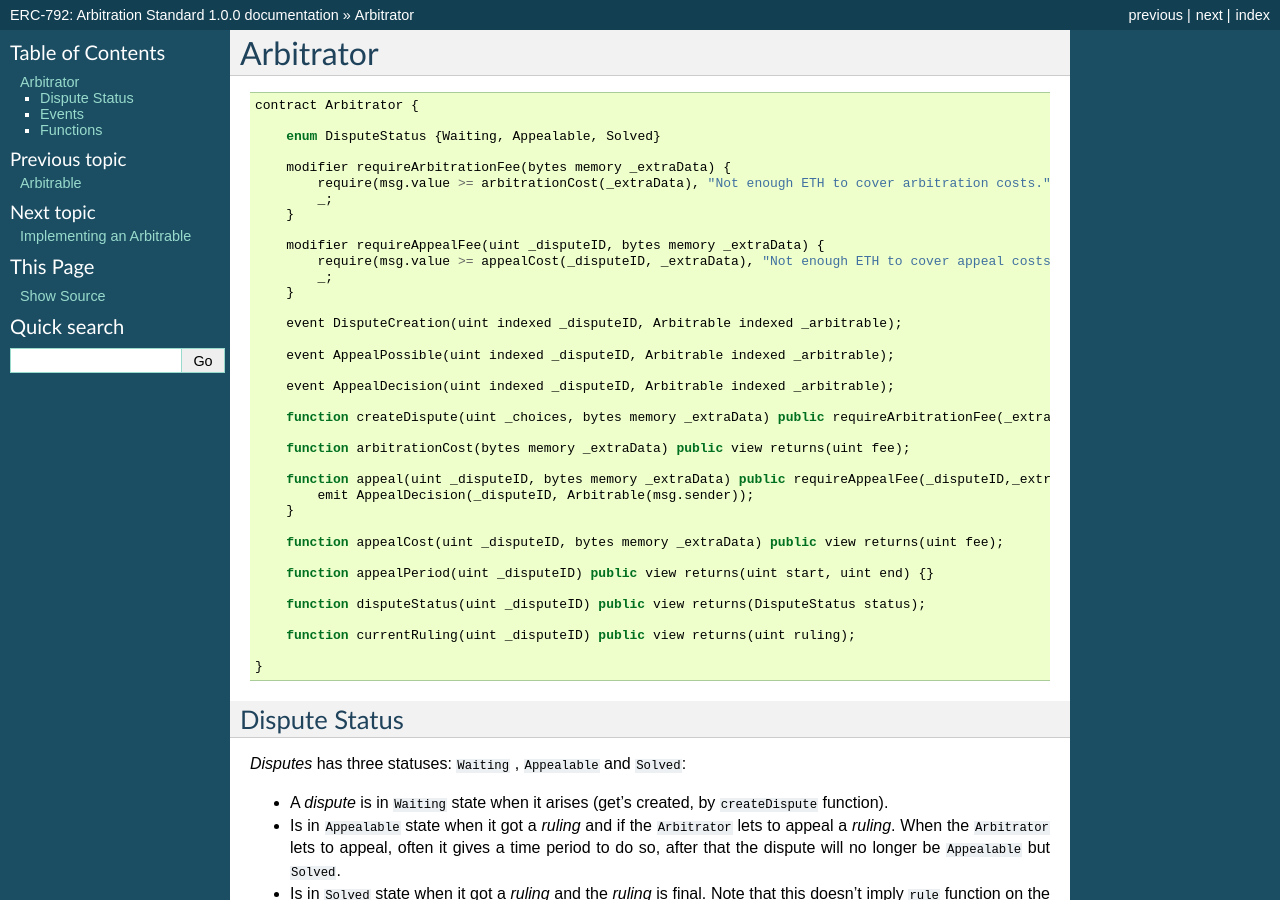
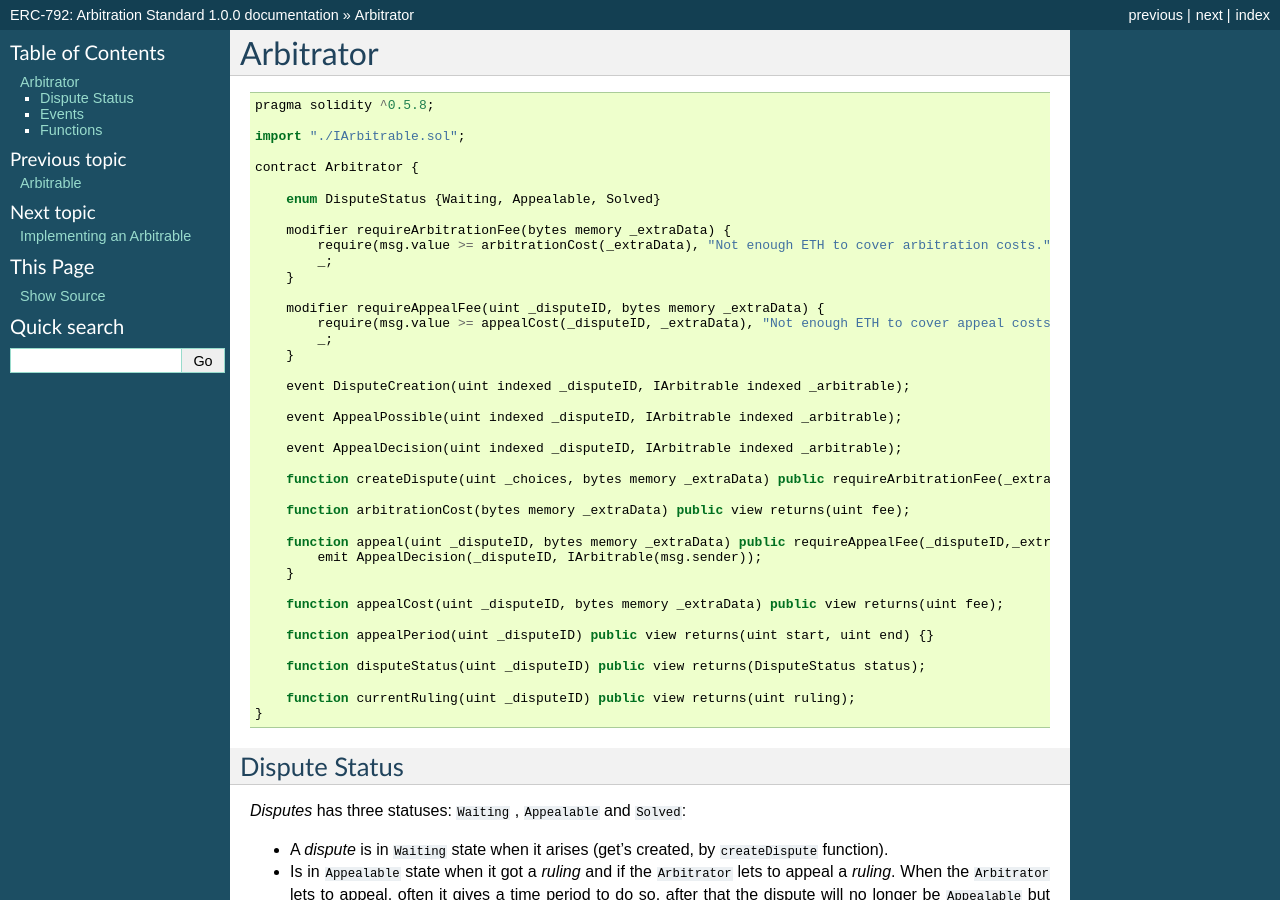
Before and after one commit to kleros/erc-792, a Sphinx documentation site: the page built from docs/arbitrator.rst, in a window 1280 px wide and 900 px high. Built offline with Sphinx 7.4.7, drawn with Linux system fonts in a browser that asks for light colours.

Commit message:
refactor(arbitrator): depend on IArbitrable instead of Arbitrable

```diff
--- a/docs/arbitrator.rst
+++ b/docs/arbitrator.rst
@@ -4,6 +4,10 @@ Arbitrator
 
 
 .. code-block:: javascript
+
+  pragma solidity ^0.5.8;
+
+  import "./IArbitrable.sol";
 
   contract Arbitrator {
 
@@ -19,18 +23,18 @@ Arbitrator
           _;
       }
 
-      event DisputeCreation(uint indexed _disputeID, Arbitrable indexed _arbitrable);
+      event DisputeCreation(uint indexed _disputeID, IArbitrable indexed _arbitrable);
 
-      event AppealPossible(uint indexed _disputeID, Arbitrable indexed _arbitrable);
+      event AppealPossible(uint indexed _disputeID, IArbitrable indexed _arbitrable);
 
-      event AppealDecision(uint indexed _disputeID, Arbitrable indexed _arbitrable);
+      event AppealDecision(uint indexed _disputeID, IArbitrable indexed _arbitrable);
 
       function createDispute(uint _choices, bytes memory _extraData) public requireArbitrationFee(_extraData) payable returns(uint disputeID) {}
 
       function arbitrationCost(bytes memory _extraData) public view returns(uint fee);
 
       function appeal(uint _disputeID, bytes memory _extraData) public requireAppealFee(_disputeID,_extraData) payable {
-          emit AppealDecision(_disputeID, Arbitrable(msg.sender));
+          emit AppealDecision(_disputeID, IArbitrable(msg.sender));
       }
 
       function appealCost(uint _disputeID, bytes memory _extraData) public view returns(uint fee);
@@ -40,7 +44,6 @@ Arbitrator
       function disputeStatus(uint _disputeID) public view returns(DisputeStatus status);
 
       function currentRuling(uint _disputeID) public view returns(uint ruling);
-
   }
 
 
```
